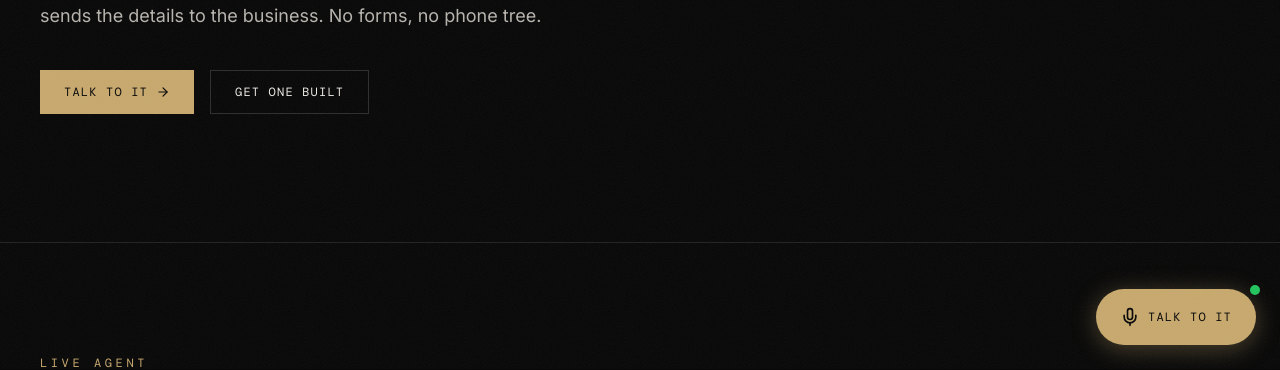
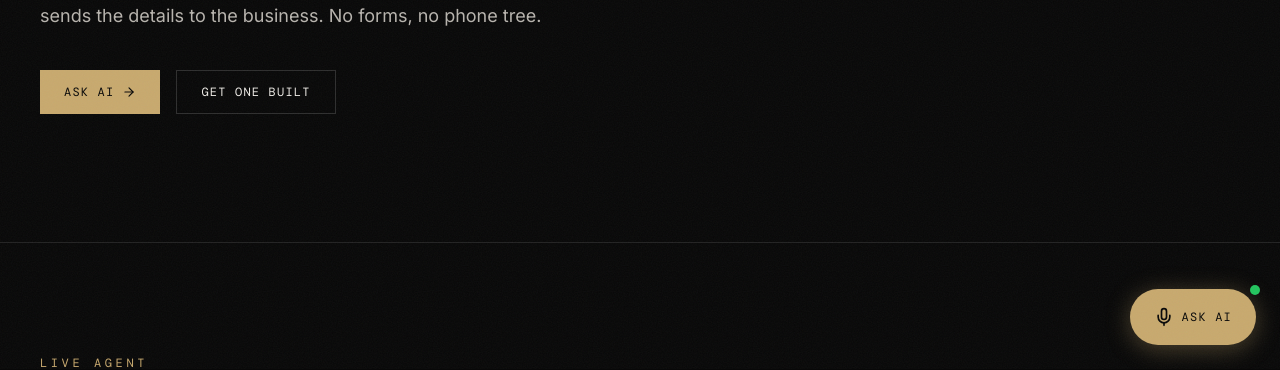
Before and after one commit to qamaruldinhamza/voice-sales-agent, a Next.js app: page / in a window 1280 px wide. Shown: the part 431-801 px from the top of the page. Built offline with nearby package versions, Linux system fonts and the light colour scheme; no server answers; a web font is replaced by a local one.

Commit message:
chore: rename talk to it buttons to ask ai

```diff
--- a/src/components/sections/hero.tsx
+++ b/src/components/sections/hero.tsx
@@ -26,7 +26,7 @@ export function Hero() {
           href="#demo"
           className="inline-flex min-h-11 items-center gap-2 bg-accent px-6 py-3 font-mono text-xs tracking-widest text-bg uppercase transition-colors hover:bg-accent-dim"
         >
-          Talk to it
+          Ask AI
           <ArrowRight size={14} aria-hidden />
         </a>
         <a
--- a/src/components/widget/floating-button.tsx
+++ b/src/components/widget/floating-button.tsx
@@ -114,12 +114,12 @@ export function FloatingButton() {
           <button
             type="button"
             onClick={handleStart}
-            aria-label="Talk to the assistant"
+            aria-label="Ask AI"
             className="relative flex size-14 animate-beacon items-center justify-center gap-2 rounded-full bg-accent text-bg transition-colors hover:animate-none hover:bg-accent-dim focus-visible:outline-2 focus-visible:outline-offset-2 focus-visible:outline-accent motion-reduce:animate-none sm:w-auto sm:px-6"
           >
             <Mic size={20} aria-hidden />
             <span className="hidden font-mono text-xs tracking-widest uppercase sm:inline">
-              Talk to it
+              Ask AI
             </span>
             <LiveDot className="-top-1 -right-1" />
           </button>
```
